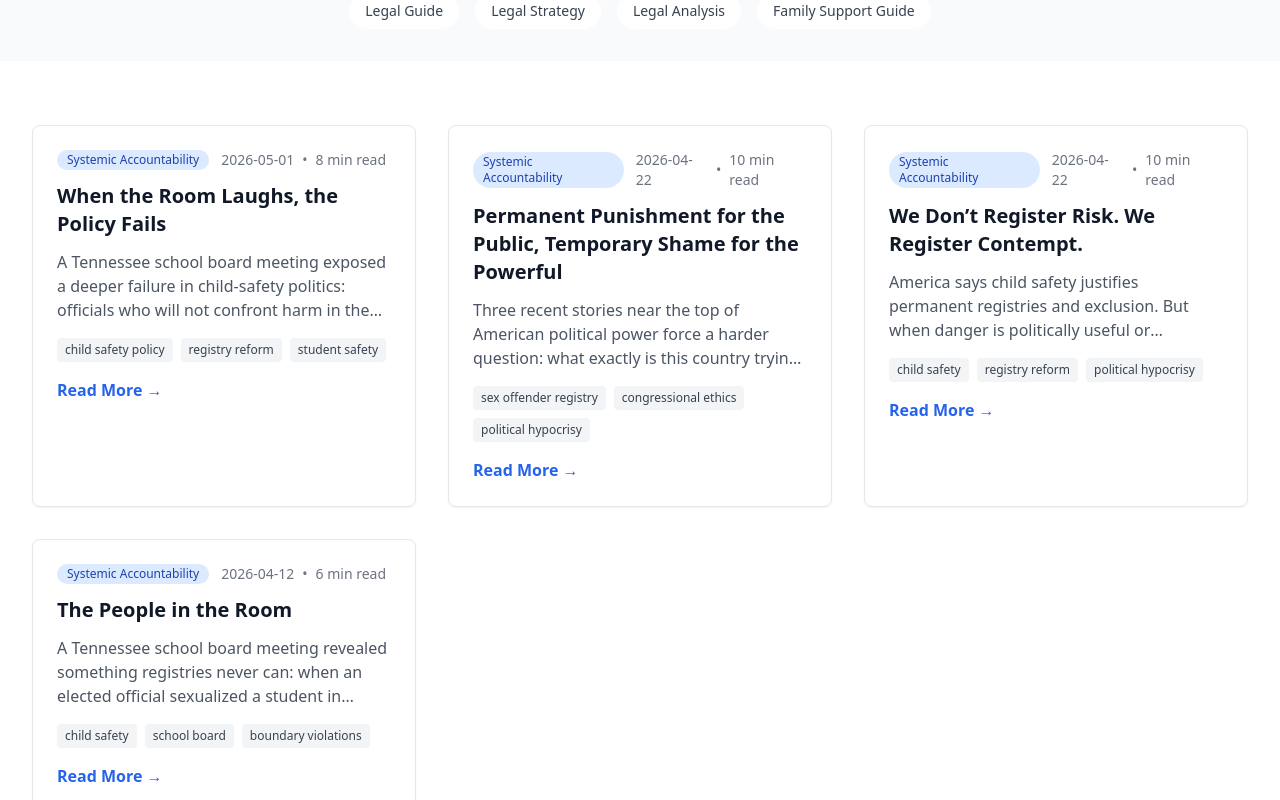
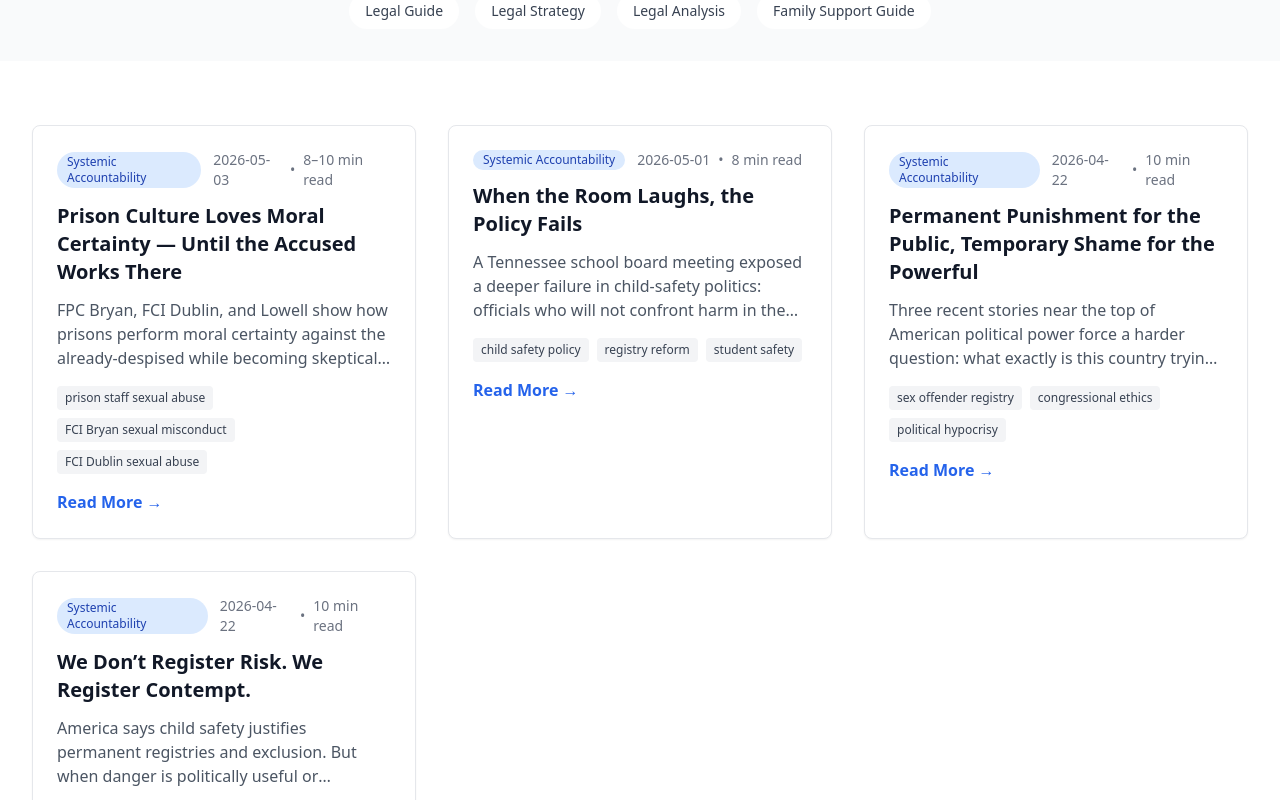
Before and after one commit to projectsolarrecon/Solar, a React (Vite) app: page /blog in a window 1280 px wide. Shown: the part 520-1320 px from the top of the page. Built offline with nearby package versions, Linux system fonts and the light colour scheme.

Commit message:
Update blogPosts.ts

```diff
--- a/src/data/blogPosts.ts
+++ b/src/data/blogPosts.ts
@@ -12,6 +12,28 @@ export interface BlogPost {
 
 export const allBlogPosts: BlogPost[] = [
   // Insert this object at the TOP of the exported array (newest-first):
+{
+  id: "prison-culture-loves-moral-certainty-until-the-accused-works-there",
+  title: "Prison Culture Loves Moral Certainty — Until the Accused Works There",
+  excerpt:
+    "FPC Bryan, FCI Dublin, and Lowell show how prisons perform moral certainty against the already-despised while becoming skeptical, silent, and evasive when sexual abuse is alleged against staff.",
+  author: "The SOLAR Project",
+  date: "2026-05-03",
+  readTime: "8–10 min read",
+  category: "Systemic Accountability",
+  tags: [
+    "prison staff sexual abuse",
+    "FCI Bryan sexual misconduct",
+    "FCI Dublin sexual abuse",
+    "PREA compliance",
+    "prison sexual misconduct",
+    "correctional staff abuse",
+    "incarcerated women sexual abuse",
+    "institutional hypocrisy",
+    "prison accountability",
+  ],
+  path: "/blog/prison-culture-loves-moral-certainty-until-the-accused-works-there",
+},
 {
   id: "when-the-room-laughs-policy-fails",
   title: "When the Room Laughs, the Policy Fails",
```
